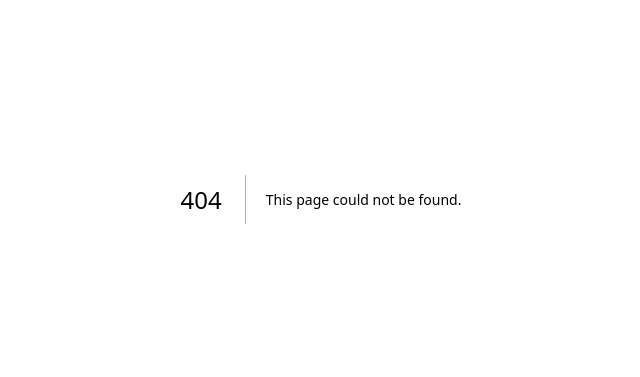
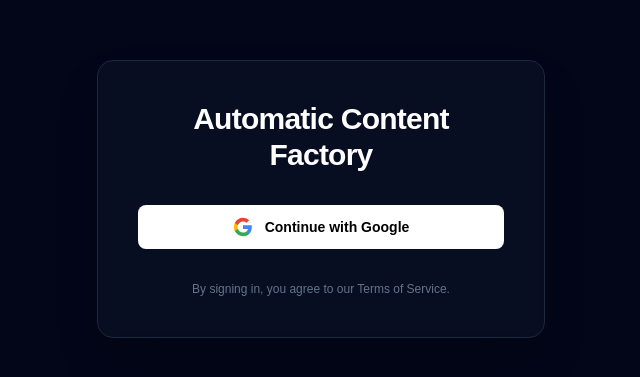
Before and after one commit to Galactic99/AutomaticContentGeneration, a Next.js app in the folder frontend/: page /login in a window 1280 px wide. Before the commit this address had no page. Shown: the part 201-578 px from the top of the page, without its empty margins (319-959 px from the left). Built offline with nearby package versions, Linux system fonts and the light colour scheme.

Commit message:
feat: Google sign in has been added.

```diff
--- /dev/null
+++ b/frontend/app/(auth)/callback/route.ts
@@ -0,0 +1,21 @@
+import { createClient } from "@/src/utils/supabase/server";
+import { NextResponse } from "next/server";
+
+export async function GET(request: Request) {
+  const { searchParams, origin } = new URL(request.url);
+  const code = searchParams.get("code");
+  // If "next" is in the URL, go there, otherwise go to home (/)
+  const next = searchParams.get("next") ?? "/";
+
+  if (code) {
+    const supabase = await createClient();
+    const { error } = await supabase.auth.exchangeCodeForSession(code);
+
+    if (!error) {
+      return NextResponse.redirect(`${origin}${next}`);
+    }
+  }
+
+  // Return user to login if something went wrong
+  return NextResponse.redirect(`${origin}/login?error=callback-failed`);
+}
--- /dev/null
+++ b/frontend/app/(auth)/layout.tsx
@@ -0,0 +1,15 @@
+export default function AuthLayout({
+  children,
+}: {
+  children: React.ReactNode;
+}) {
+  return (
+    <section className="min-h-screen bg-slate-950">
+      {/* This layout is intentionally minimal.
+          It ensures the login/signup pages don't inherit
+          the sidebar from the (dashboard) group.
+      */}
+      {children}
+    </section>
+  );
+}
--- /dev/null
+++ b/frontend/app/(auth)/login/actions.ts
@@ -0,0 +1,28 @@
+'use server'
+
+import { createClient } from "@/src/utils/supabase/server";
+import { headers } from "next/headers";
+import { redirect } from "next/navigation";
+
+export async function signInWithGoogle() {
+  const supabase = await createClient();
+  const origin = (await headers()).get("origin");
+
+  const { data, error } = await supabase.auth.signInWithOAuth({
+    provider: "google",
+    options: {
+      // This tells Google where to send the user after login
+      redirectTo: `${origin}/callback`,
+    },
+  });
+
+  if (error) {
+    console.error("Auth error:", error.message);
+    return redirect("/login?error=auth-failed");
+  }
+
+  // Redirect to Google's consent screen
+  if (data.url) {
+    return redirect(data.url);
+  }
+}
--- /dev/null
+++ b/frontend/app/(auth)/login/page.tsx
@@ -0,0 +1,38 @@
+import { signInWithGoogle } from "./actions";
+
+export default function LoginPage() {
+  return (
+    <div className="flex min-h-screen items-center justify-center bg-slate-950 p-4">
+      <div className="w-full max-w-md space-y-8 rounded-2xl border border-slate-800 bg-slate-900/50 p-10 shadow-2xl backdrop-blur-sm">
+        <div className="text-center">
+          <h1 className="text-3xl font-bold tracking-tight text-white">
+            Automatic Content Factory
+          </h1>
+          {/* <p className="mt-2 text-sm text-slate-400">
+            Sign in to start your assembly line
+          </p> */}
+        </div>
+
+        <form action={signInWithGoogle}>
+          <button
+            type="submit"
+            className="flex w-full items-center justify-center gap-3 rounded-lg bg-white px-4 py-3 text-sm font-semibold text-black transition-all hover:bg-slate-200 active:scale-[0.98]"
+          >
+            {/* Google Icon SVG */}
+            <svg className="h-5 w-5" viewBox="0 0 24 24">
+              <path d="M22.56 12.25c0-.78-.07-1.53-.2-2.25H12v4.26h5.92c-.26 1.37-1.04 2.53-2.21 3.31v2.77h3.57c2.08-1.92 3.28-4.74 3.28-8.09z" fill="#4285F4"/>
+              <path d="M12 23c2.97 0 5.46-.98 7.28-2.66l-3.57-2.77c-.98.66-2.23 1.06-3.71 1.06-2.86 0-5.29-1.93-6.16-4.53H2.18v2.84C3.99 20.53 7.7 23 12 23z" fill="#34A853"/>
+              <path d="M5.84 14.09c-.22-.66-.35-1.36-.35-2.09s.13-1.43.35-2.09V7.07H2.18C1.43 8.55 1 10.22 1 12s.43 3.45 1.18 4.93l3.66-2.84z" fill="#FBBC05"/>
+              <path d="M12 5.38c1.62 0 3.06.56 4.21 1.64l3.15-3.15C17.45 2.09 14.97 1 12 1 7.7 1 3.99 3.47 2.18 7.07l3.66 2.84c.87-2.6 3.3-4.53 6.16-4.53z" fill="#EA4335"/>
+            </svg>
+            Continue with Google
+          </button>
+        </form>
+
+        <p className="text-center text-xs text-slate-500">
+          By signing in, you agree to our Terms of Service.
+        </p>
+      </div>
+    </div>
+  );
+}
--- a/frontend/package.json
+++ b/frontend/package.json
@@ -9,6 +9,8 @@
     "lint": "eslint"
   },
   "dependencies": {
+    "@supabase/ssr": "^0.9.0",
+    "@supabase/supabase-js": "^2.100.1",
     "next": "16.2.1",
     "react": "19.2.4",
     "react-dom": "19.2.4"
--- /dev/null
+++ b/frontend/src/utils/supabase/server.ts
@@ -0,0 +1,27 @@
+import { createServerClient } from '@supabase/ssr'
+import { cookies } from 'next/headers'
+
+export async function createClient() {
+  const cookieStore = await cookies() // In Next 16, cookies() is asynchronous
+
+  return createServerClient(
+    process.env.NEXT_PUBLIC_SUPABASE_URL!,
+    process.env.NEXT_PUBLIC_SUPABASE_ANON_KEY!,
+    {
+      cookies: {
+        getAll() {
+          return cookieStore.getAll()
+        },
+        setAll(cookiesToSet) {
+          try {
+            cookiesToSet.forEach(({ name, value, options }) =>
+              cookieStore.set(name, value, options)
+            )
+          } catch {
+            // This can be ignored if called from a Server Component
+          }
+        },
+      },
+    }
+  )
+}
```
Also changed, not shown: frontend/app/(dashboard)/factory/[id]/page.tsx (added), frontend/app/(dashboard)/intake/page.tsx (added), frontend/app/(dashboard)/layout.tsx (added), frontend/app/(dashboard)/page.tsx (added), 2 other files (tests, documents, lock files or other folders).
